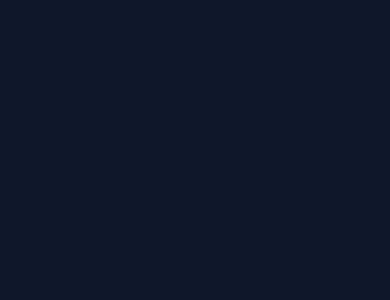
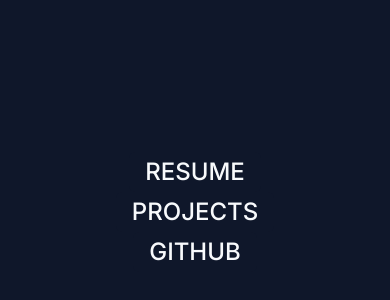
Before and after one commit to Ohmmagosh/portfolio, a Next.js app in the folder app/: page /portfolio in a window 390 px wide. Shown: the part 210-510 px from the top of the page. Built offline with nearby package versions, Linux system fonts and the light colour scheme.

Commit message:
fix: del hidden

```diff
--- a/app/app/portfolio/_components/portfolio.tsx
+++ b/app/app/portfolio/_components/portfolio.tsx
@@ -16,7 +16,7 @@
   return (
     <>
       <Suspense fallback={<LoadingPage />}>
-        <div className="flex flex-col items-center justify-center hidden md:inline-flex">
+        <div className="flex flex-col items-center justify-center md:inline-flex">
           {Object.keys(configUrls).map((key) => {
             return (
               <ButtonLink
```
